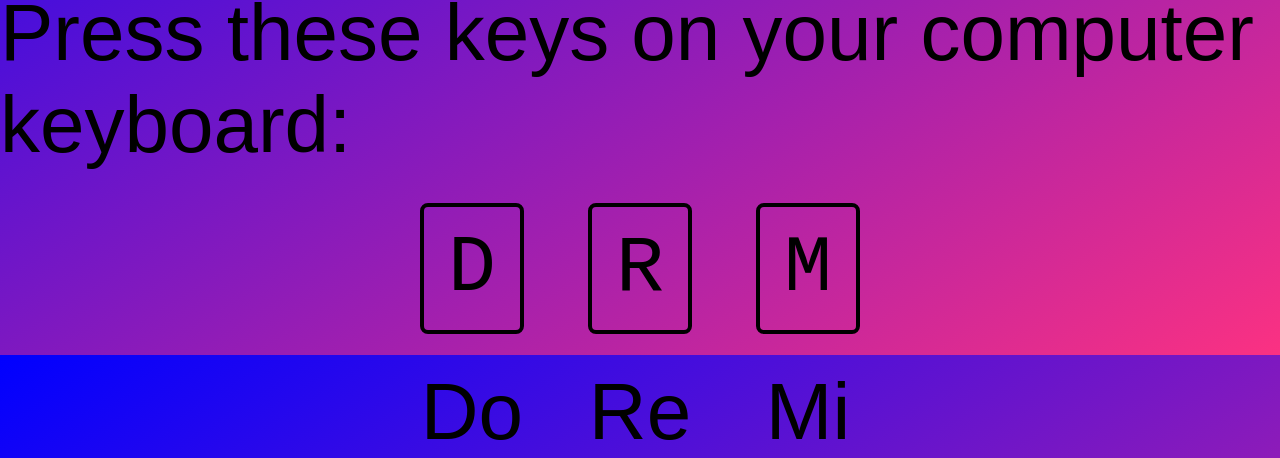
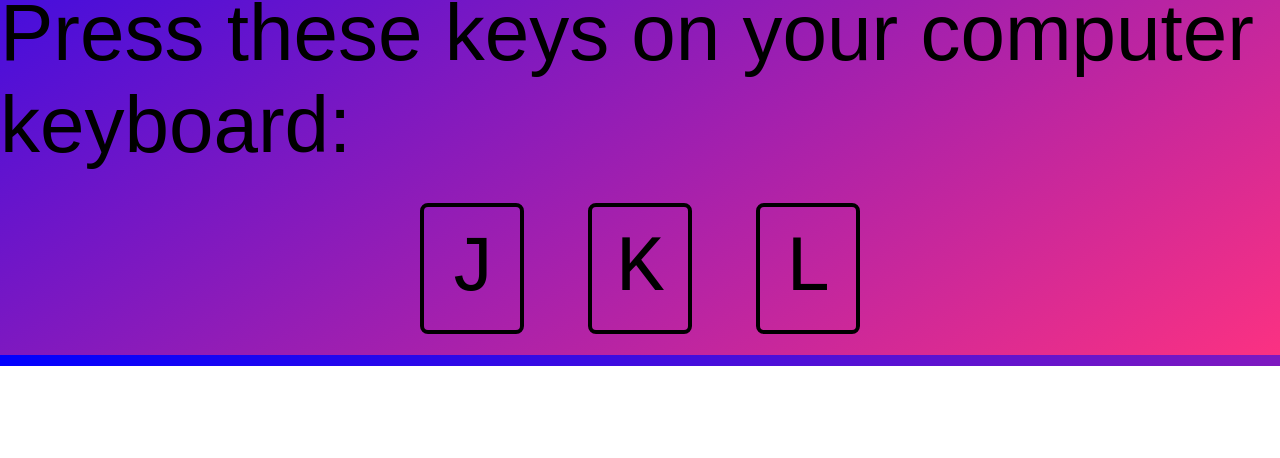
Before and after one commit to johnbede2000/soundboard, a plain HTML site: page index.html in a window 1280 px wide. Shown: the part 445-903 px from the top of the page. After the commit the page ends 811 px from the top, so only its background shows below. Drawn offline with Linux system fonts and the light colour scheme.

Commit message:
changed keys pressed, removed solfege

```diff
--- a/index.html
+++ b/index.html
@@ -16,25 +16,22 @@
 
             <div class="notes">
 
-                <div class="oneNote" data-eventKey="68">
-                    <kbd>D</kbd>
-                    <span class="scale">Do</span>
+                <div class="oneNote" data-eventKey="74">
+                    <kbd>J</kbd>
                 </div>
 
-                <div class="oneNote" data-eventKey="82">
-                    <kbd>R</kbd>
-                    <span class="scale">Re</span>
+                <div class="oneNote" data-eventKey="75">
+                    <kbd>K</kbd>
                 </div>
 
-                <div class="oneNote" data-eventKey="77">
-                    <kbd>M</kbd>
-                    <span class="scale">Mi</span>
+                <div class="oneNote" data-eventKey="76">
+                    <kbd>L</kbd>
                 </div>
             </div>
         </div>
-        <audio data-eventKey="68" src="sounds/la C.wav"></audio>
-        <audio data-eventKey="82" src="sounds/la D.wav"></audio>
-        <audio data-eventKey="77" src="sounds/la E.wav"></audio>
+        <audio data-eventKey="74" src="sounds/la C.wav"></audio>
+        <audio data-eventKey="75" src="sounds/la D.wav"></audio>
+        <audio data-eventKey="76" src="sounds/la E.wav"></audio>
 
     </body>
 </html>
--- a/style.css
+++ b/style.css
@@ -50,7 +50,7 @@ p {
 .playing {
     transform: scale(1.1);
     border-color: orange;
-    box-shadow: 5px 10px 8px gray;
+    box-shadow: 5px 10px 8px black;
 }
 
 kbd {
```
